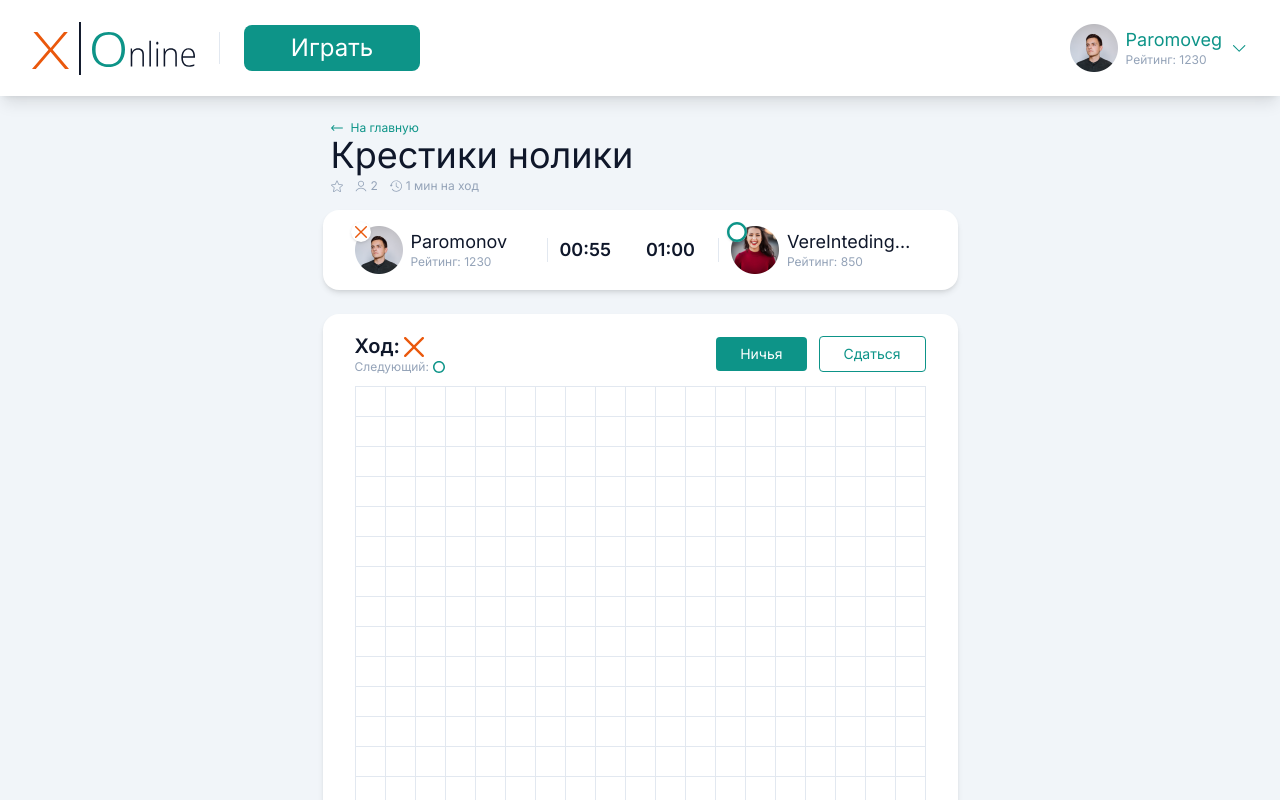
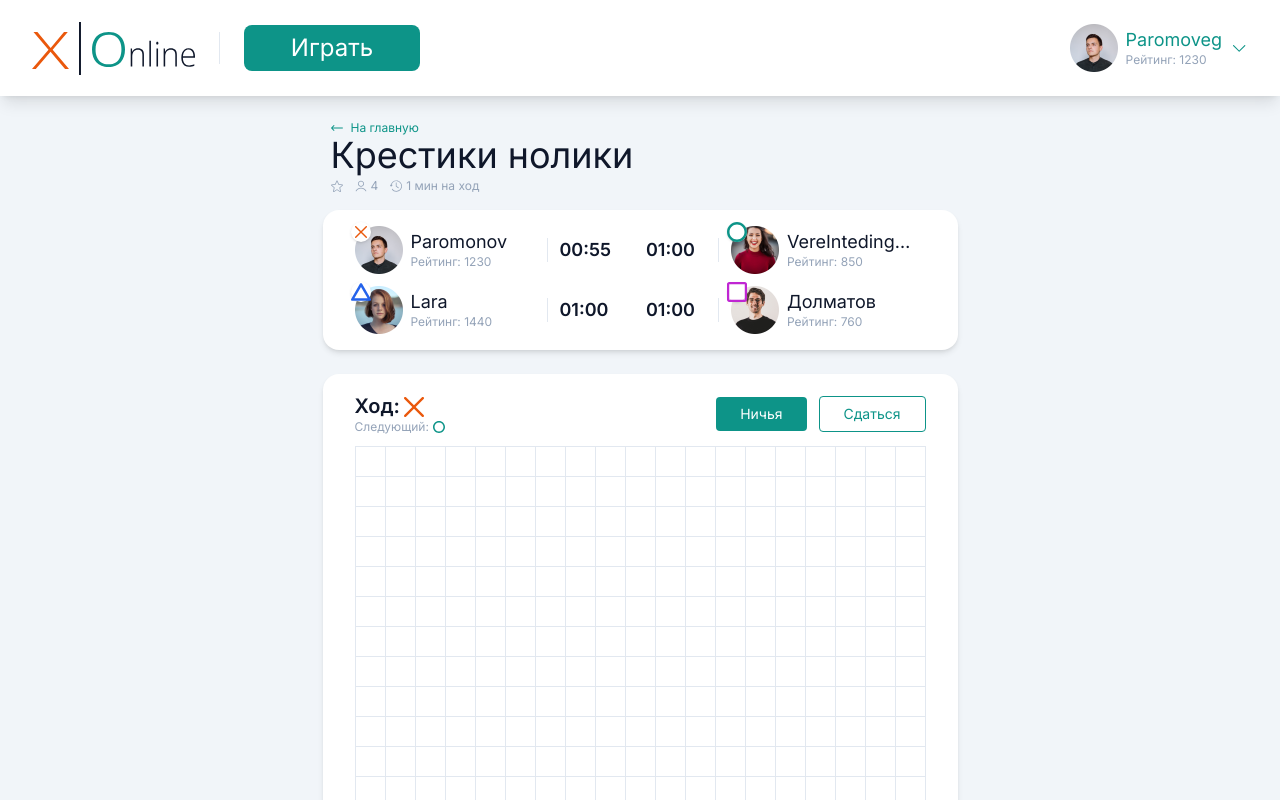
Before and after one commit to Andreeevna/tic_tac_toe, a Next.js app: page / in a window 1280 px wide. Shown: the top 800 px of the page. Built offline with nearby package versions, Linux system fonts and the light colour scheme.

Commit message:
feat: they made sure that the buttons are not active when winning

```diff
--- a/components/game/game-field.jsx
+++ b/components/game/game-field.jsx
@@ -30,6 +30,7 @@ export const GameField = ({
 				{cells.map((symbol, i) => {
 					return (
 						<GameCell
+							disabled={!!winnerSequence}
 							isWinner={winnerSequence?.includes(i)}
 							key={i}
 							onClick={() => handleCellClick(i)}
@@ -43,9 +44,10 @@ export const GameField = ({
 	)
 }
 
-function GameCell({ children, onClick, isWinner }) {
+function GameCell({ children, onClick, isWinner, disabled }) {
 	return (
 		<button
+			disabled={disabled}
 			onClick={onClick}
 			className={clsx(
 				'border border-slate-200 -ml-px -mt-px flex items-center justify-center',
--- a/pages/index.jsx
+++ b/pages/index.jsx
@@ -4,7 +4,7 @@ import { GameField } from '../components/game/game-field'
 import { Header } from '../components/header'
 
 function App() {
-	const [playersCount] = useState(2)
+	const [playersCount] = useState(4)
 	const { cells, currentMove, nextMove, handleCellClick, winnerSequence } =
 		useGameState(playersCount)
 
```
